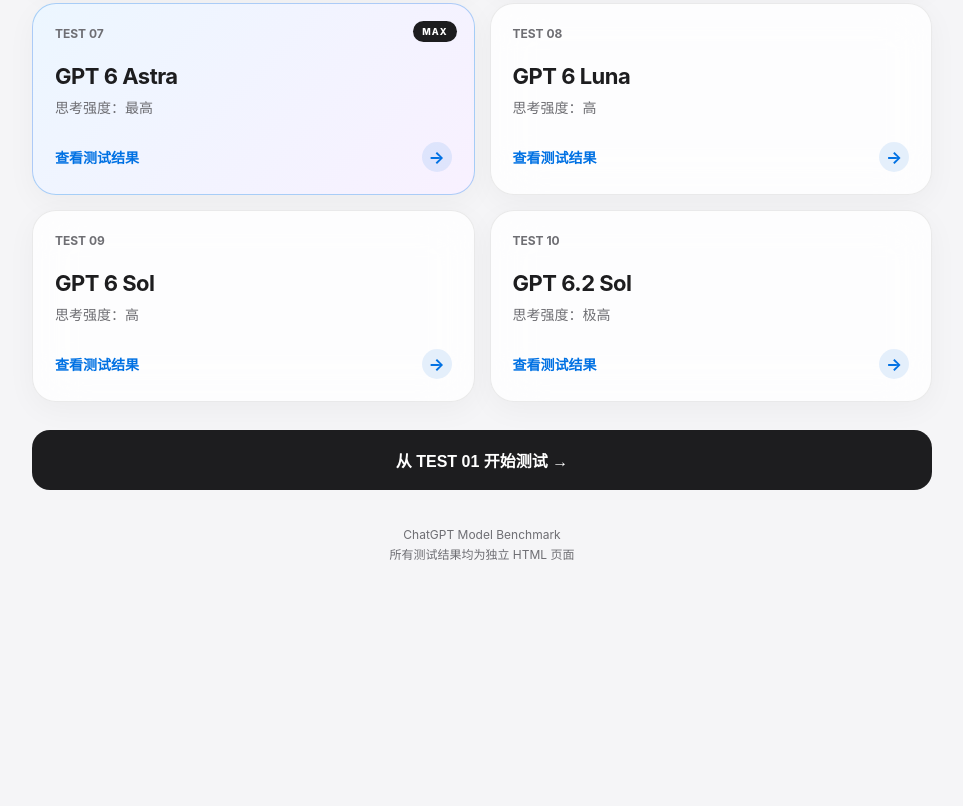
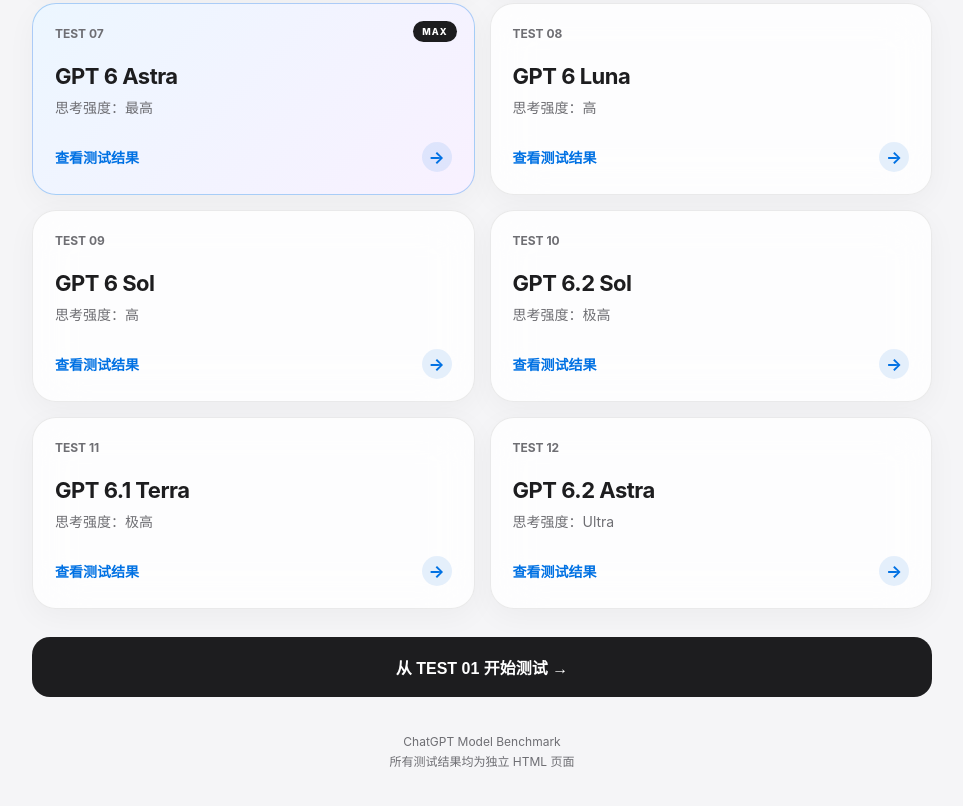
Before and after one commit to secshenchen/-, a plain HTML site: page index.html in a window 1280 px wide. Shown: the part 1016-1822 px from the top of the page, without its empty margins (158-1121 px from the left). Before the commit the page ends 1651 px from the top, so only its background shows below. Drawn offline with Linux system fonts and the light colour scheme.

Commit message:
补齐模型测试首页的全部 12 个结果

```diff
--- a/index.html
+++ b/index.html
@@ -355,12 +355,12 @@
     <section class="stats">
 
         <div class="stat">
-            <strong>10</strong>
+            <strong>12</strong>
             <span>测试结果</span>
         </div>
 
         <div class="stat">
-            <strong>4</strong>
+            <strong>5</strong>
             <span>模型系列</span>
         </div>
 
@@ -645,6 +645,60 @@
         </a>
 
 
+        <!-- 11 -->
+
+        <a class="card" href="6.1terra%E6%9E%81%E9%AB%98.html">
+
+            <div class="number">
+                TEST 11
+            </div>
+
+            <div class="model">
+                GPT 6.1 Terra
+            </div>
+
+            <div class="level">
+                思考强度：极高
+            </div>
+
+            <div class="open">
+                查看测试结果
+
+                <span class="arrow">
+                    →
+                </span>
+            </div>
+
+        </a>
+
+
+        <!-- 12 -->
+
+        <a class="card" href="6.2astra%20ultra.html">
+
+            <div class="number">
+                TEST 12
+            </div>
+
+            <div class="model">
+                GPT 6.2 Astra
+            </div>
+
+            <div class="level">
+                思考强度：Ultra
+            </div>
+
+            <div class="open">
+                查看测试结果
+
+                <span class="arrow">
+                    →
+                </span>
+            </div>
+
+        </a>
+
+
     </main>
 
 
```
